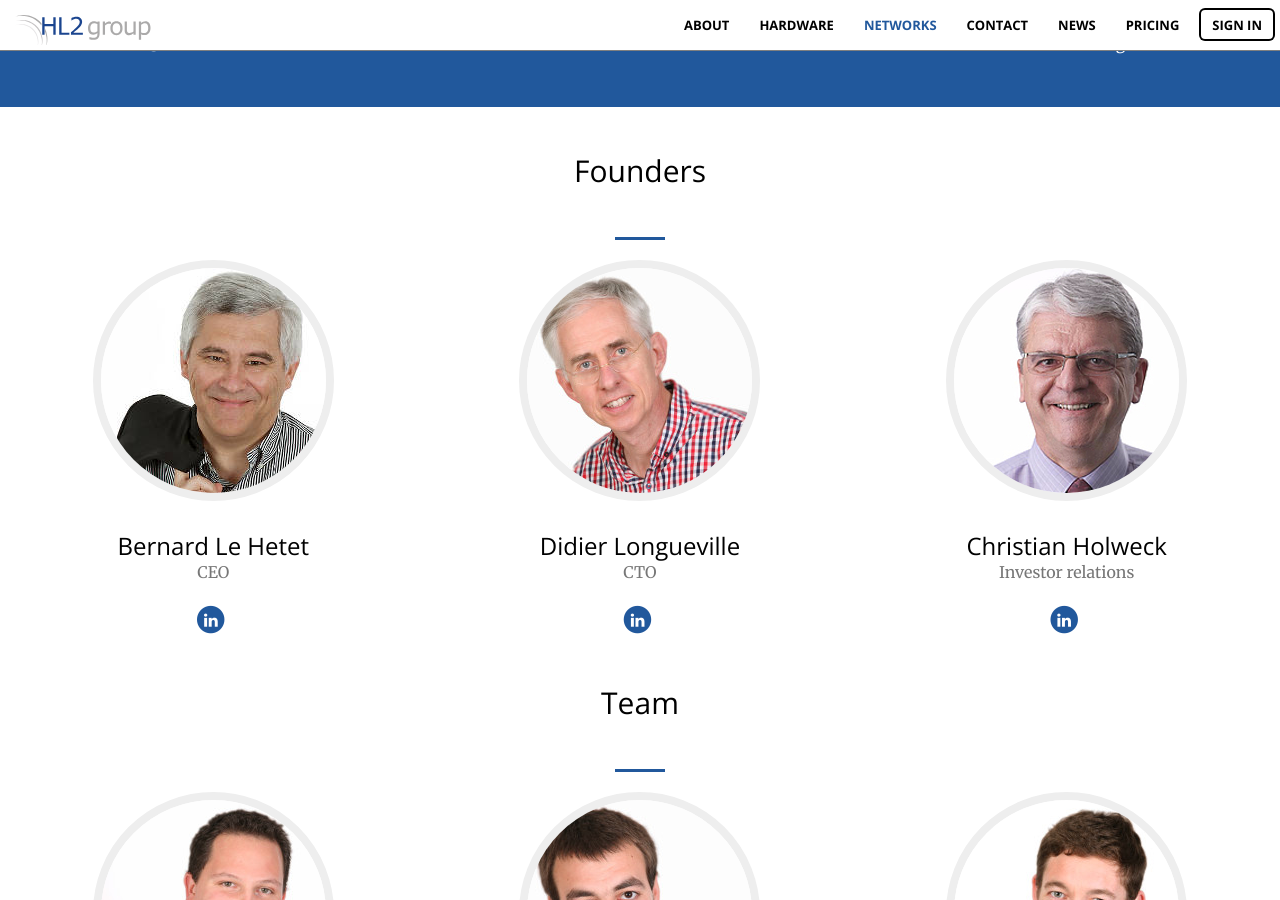
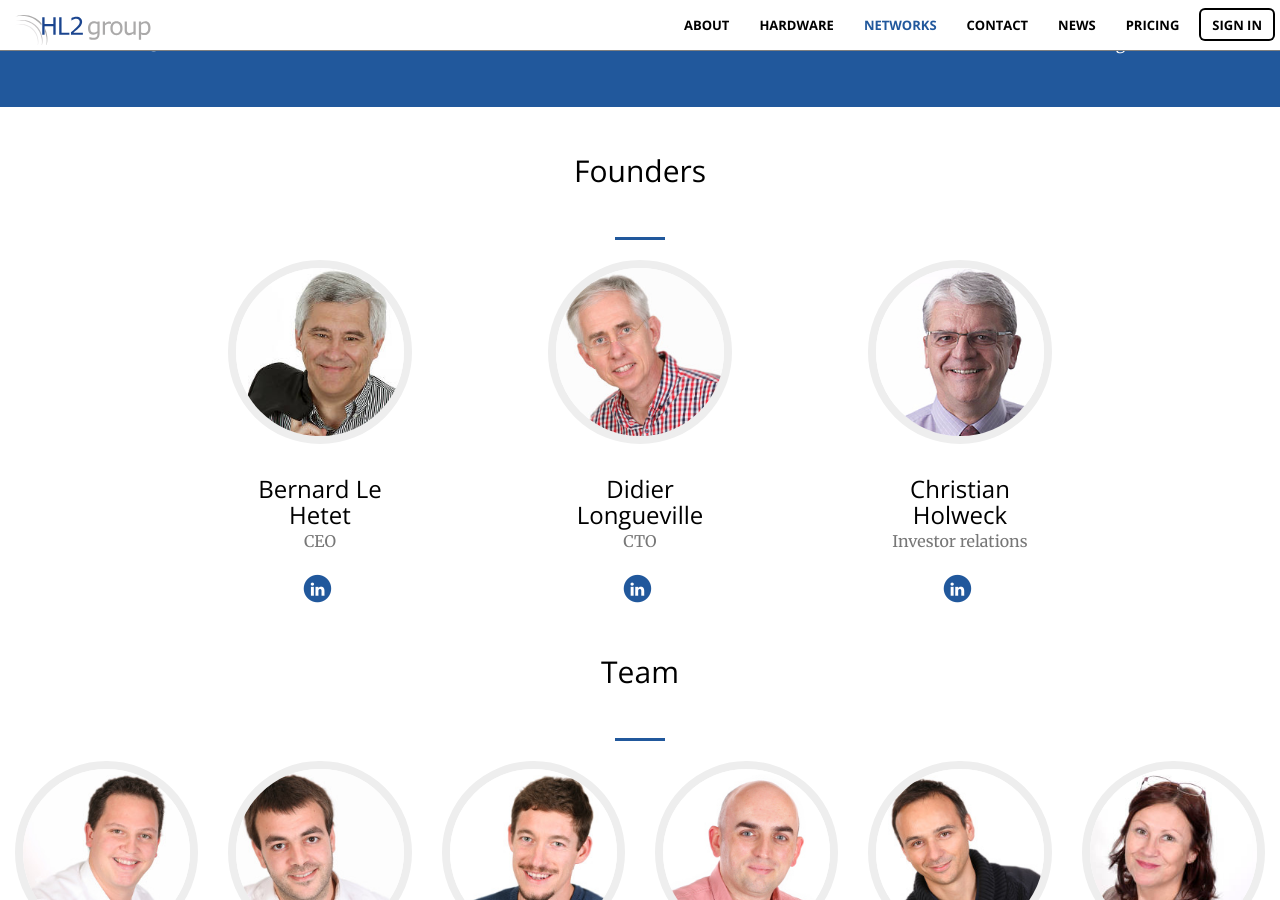
Before and after one commit to hl2/hl2.github.io, a Jekyll site: the page built from index.html, in a window 1280 px wide and 900 px high, scrolled down 2160 px. Built offline with Jekyll 4.4.1, drawn with Linux system fonts in a browser that asks for light colours.

Commit message:
style (members) lower size

```diff
--- a/_includes/founders.html
+++ b/_includes/founders.html
@@ -6,8 +6,13 @@
       	</div>
     </div>
     <div class="row">
+      {% assign first = true %}
       {% for member in site.founders %}
-      	<div class="col-sm-4">
+      {% if first == true %}
+      	<div class="col-sm-2 col-sm-offset-2">
+      {% else %}
+        <div class="col-sm-2 col-sm-offset-1">
+      {% endif %}
         		<div class="team-member text-center">
           			<img src="img/team/{{ member.pic }}" class="img-responsive img-circle" alt="">
           			<h3>{{ member.name }}</h3>
@@ -22,7 +27,8 @@
                           </span>
               					</a>
             				</li>
-                  {% endfor %}
+            {% assign first = false %}
+        {% endfor %}
           			</ul>
         		</div>
       	</div>
--- a/_includes/team.html
+++ b/_includes/team.html
@@ -7,7 +7,7 @@
     </div>
     <div class="row">
       {% for member in site.members %}
-      	<div class="col-sm-4">
+      	<div class="col-sm-2">
         		<div class="team-member text-center">
           			<img src="img/team/{{ member.pic }}" class="img-responsive img-circle" alt="">
           			<h3>{{ member.name }}</h3>
```
